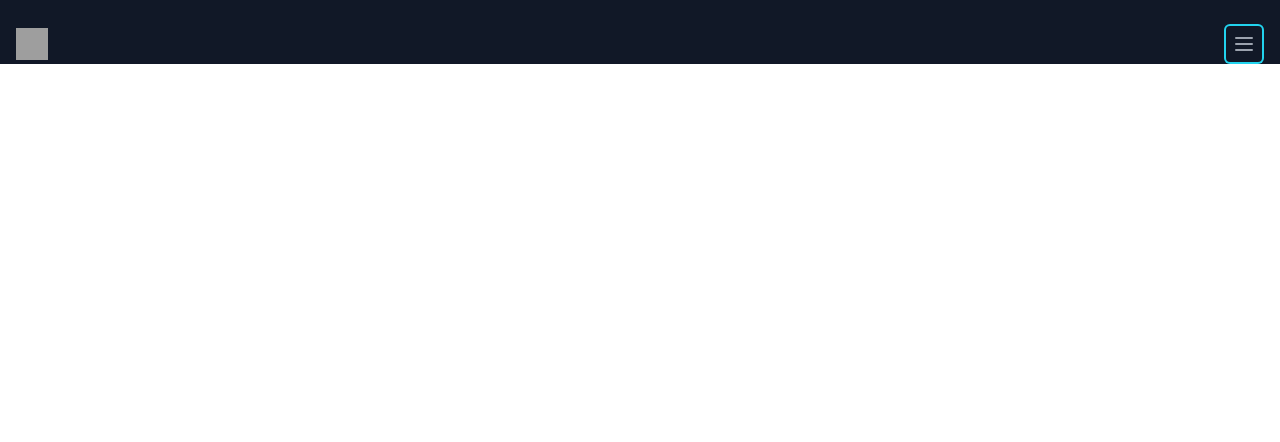
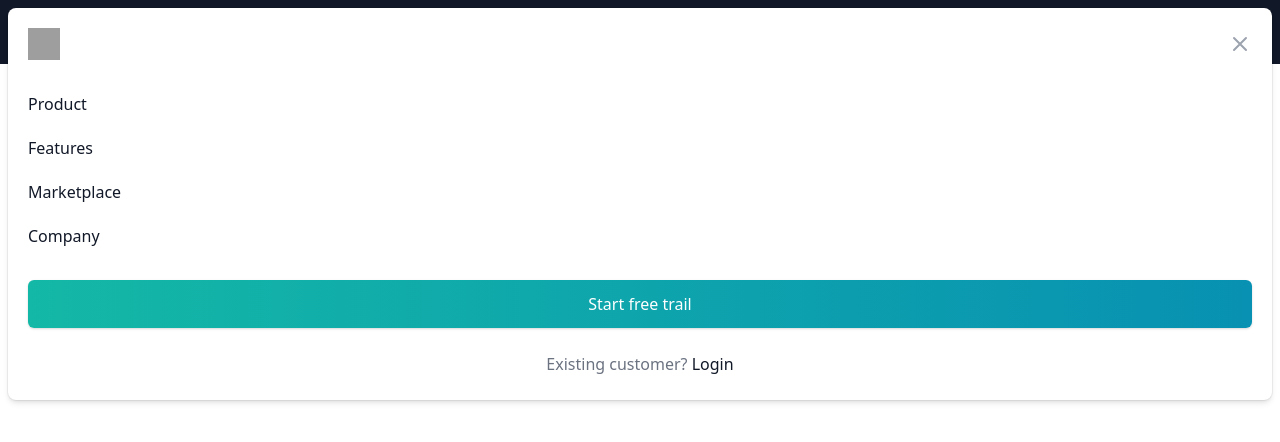
Before and after one commit to navin-moorthy/tailwind-workstation-page, a website built with Vite: page index.html in a window 1280 px wide. Both pictures are taken after a click on the button "Open main menu". Built offline with nearby package versions, Linux system fonts and the light colour scheme; grey boxes are pictures that could not be loaded; a web font is replaced by a local one.

Commit message:
refactor(site): ♻️  add menu button with menu list

```diff
--- a/index.html
+++ b/index.html
@@ -11,14 +11,14 @@
     />
   </head>
   <body>
-    <header class="bg-gray-900">
+    <header class="bg-gray-900" x-data="{ open: false }">
       <nav
         class="flex items-center justify-between px-4 pt-6"
         aria-label="Global"
       >
         <a
           href="#"
-          class="rounded-md focus:outline-none focus:ring-2 focus:ring-cyan-400"
+          class="rounded-md focus:outline-none focus:ring-2 focus:ring-offset-2 focus:ring-offset-gray-900 focus:ring-cyan-400"
         >
           <span class="sr-only">Tailwind Workstation Logo</span>
           <img
@@ -29,7 +29,8 @@
         </a>
         <button
           type="button"
-          class="p-2 text-gray-400 rounded-md hover:bg-gray-700 active:bg-gray-800 focus:outline-none focus:ring-2 focus:ring-inset focus:ring-cyan-400"
+          class="p-2 -mr-2 text-gray-400 rounded-md hover:bg-gray-700 focus:outline-none focus:ring-2 focus:ring-inset focus:ring-cyan-400"
+          @click="open=!open"
         >
           <span class="sr-only">Open main menu</span>
           <svg
@@ -49,6 +50,104 @@
           </svg>
         </button>
       </nav>
+
+      <!-- Mobile menu, show/hide based on menu open state. -->
+      <div
+        x-show="open"
+        x-transition:enter="duration-150 ease-out"
+        x-transition:enter-start="opacity-0 scale-95"
+        x-transition:enter-end="opacity-100 scale-100"
+        x-transition:leave="duration-100 ease-in"
+        x-transition:leave-start="opacity-100 scale-100"
+        x-transition:leave-end="opacity-0 scale-95"
+        class="absolute inset-x-0 top-0 p-2 transition origin-top-right transform"
+      >
+        <div
+          class="overflow-hidden bg-white rounded-lg shadow-md ring-1 ring-black ring-opacity-5"
+        >
+          <div class="flex items-center justify-between px-5 pt-4">
+            <a
+              href="#"
+              class="rounded-md focus:outline-none focus:ring-2 focus:ring-offset-2 focus:ring-cyan-400"
+            >
+              <span class="sr-only">Tailwind Workstation Logo</span>
+              <img
+                src="https://tailwindui.com/img/logos/workflow-mark-teal-500-cyan-600.svg"
+                alt=""
+                class="w-8 h-8"
+              />
+            </a>
+            <button
+              type="button"
+              class="p-2 -mr-2 text-gray-400 rounded-md hover:bg-gray-100 focus:outline-none focus:ring-2 focus:ring-inset focus:ring-cyan-400"
+              @click="open=!open"
+            >
+              <span class="sr-only">Close main menu</span>
+              <svg
+                class="w-6 h-6"
+                fill="none"
+                stroke="currentColor"
+                viewBox="0 0 24 24"
+                xmlns="http://www.w3.org/2000/svg"
+              >
+                <path
+                  stroke-linecap="round"
+                  stroke-linejoin="round"
+                  stroke-width="2"
+                  d="M6 18L18 6M6 6l12 12"
+                ></path>
+              </svg>
+            </button>
+          </div>
+          <ul class="pt-5 pb-6">
+            <li class="px-2">
+              <a
+                href="#"
+                class="block px-3 py-2 text-base font-medium text-gray-900 rounded-md hover:bg-gray-100 focus:outline-none focus:ring-2 focus:ring-cyan-400"
+                >Product</a
+              >
+            </li>
+            <li class="px-2 mt-1">
+              <a
+                href="#"
+                class="block px-3 py-2 text-base font-medium text-gray-900 rounded-md hover:bg-gray-100 focus:outline-none focus:ring-2 focus:ring-cyan-400"
+                >Features</a
+              >
+            </li>
+            <li class="px-2 mt-1">
+              <a
+                href="#"
+                class="block px-3 py-2 text-base font-medium text-gray-900 rounded-md hover:bg-gray-100 focus:outline-none focus:ring-2 focus:ring-cyan-400"
+                >Marketplace</a
+              >
+            </li>
+            <li class="px-2 mt-1">
+              <a
+                href="#"
+                class="block px-3 py-2 text-base font-medium text-gray-900 rounded-md hover:bg-gray-100 focus:outline-none focus:ring-2 focus:ring-cyan-400"
+                >Company</a
+              >
+            </li>
+            <li class="px-5 mt-6">
+              <a
+                href="#"
+                class="block px-4 py-3 font-medium text-center text-white rounded-md shadow bg-gradient-to-r from-teal-500 to-cyan-600 hover:from-teal-600 hover:to-cyan-700 focus:outline-none focus:ring-2 focus:ring-gray-800"
+                >Start free trail</a
+              >
+            </li>
+            <li class="px-5 mt-6">
+              <p class="text-base font-medium text-center text-gray-500">
+                Existing customer?
+                <a
+                  href="#"
+                  class="text-gray-900 rounded-sm hover:underline focus:outline-none focus:ring-2 focus:ring-cyan-400"
+                  >Login</a
+                >
+              </p>
+            </li>
+          </ul>
+        </div>
+      </div>
     </header>
 
     <script type="module" src="/src/main.js"></script>
```
Also changed, not shown: package.json (+5 -5 lines), 1 other file.
